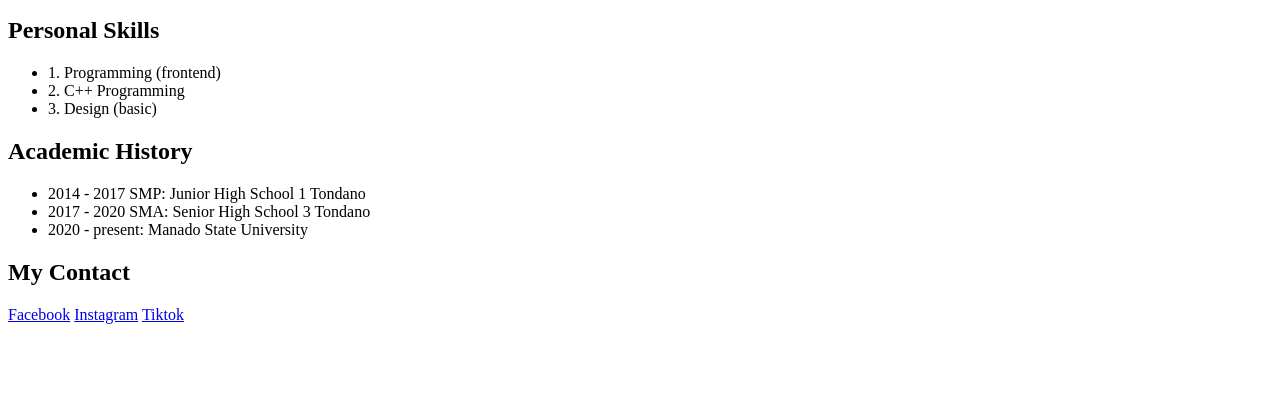
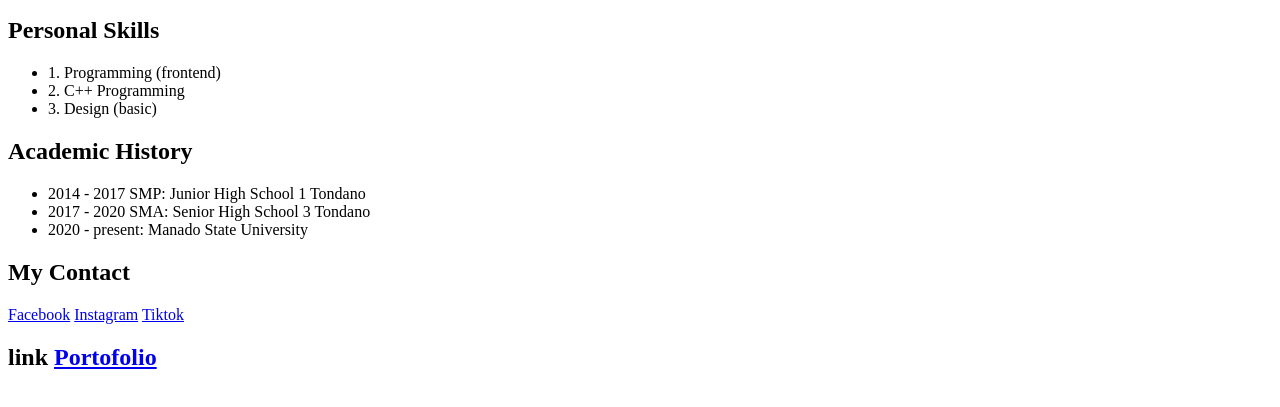
Before and after one commit to SolagratiaSaron/web-basic-seal, a plain HTML site: page Tugass.html in a window 1280 px wide. Shown: the part 321-728 px from the top of the page. Drawn offline with Linux system fonts and the light colour scheme.

Commit message:
Update Tugass.html

```diff
--- a/Tugass.html
+++ b/Tugass.html
@@ -24,4 +24,6 @@
             <a href="intagram.com">Instagram</a>
             <a href="tiktok.com">Tiktok</a>
         </p>
+        <h2> link <a href="/portofolio.html">Portofolio</a></h2>
+    </body>
 </html>
```
